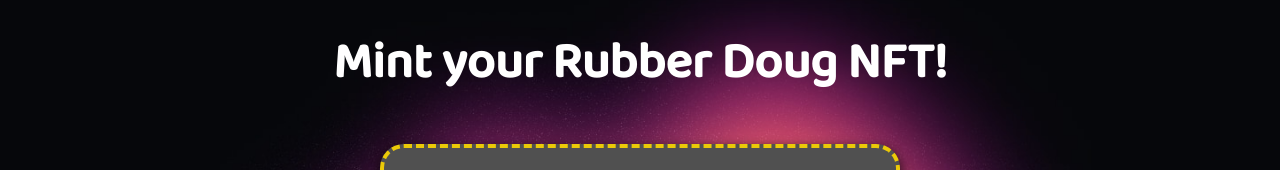
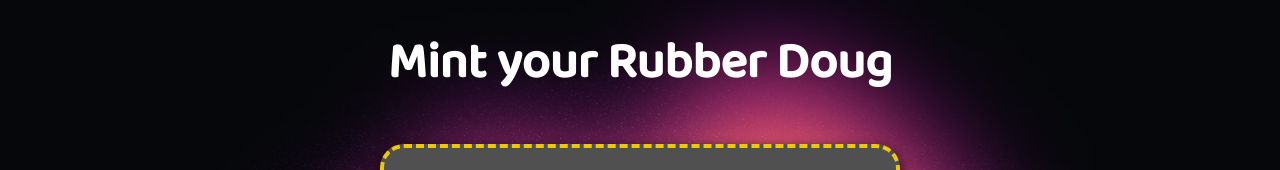
Before and after one commit to dano56ace/mint, a React (Create React App) app: page / in a window 1280 px wide. Shown: the top 170 px of the page. Built offline with nearby package versions, Linux system fonts and the light colour scheme.

Commit message:
Test on 9-15

```diff
--- a/src/App.js
+++ b/src/App.js
@@ -211,7 +211,7 @@ function App() {
                 color: "var(--accent-text)",
               }}
             >
-          Mint your Rubber Doug NFT!
+          Mint your Rubber Doug
             </s.TextTitle>
         <s.SpacerSmall />
         <ResponsiveWrapper flex={1} style={{ padding: 24 }} test>
```
